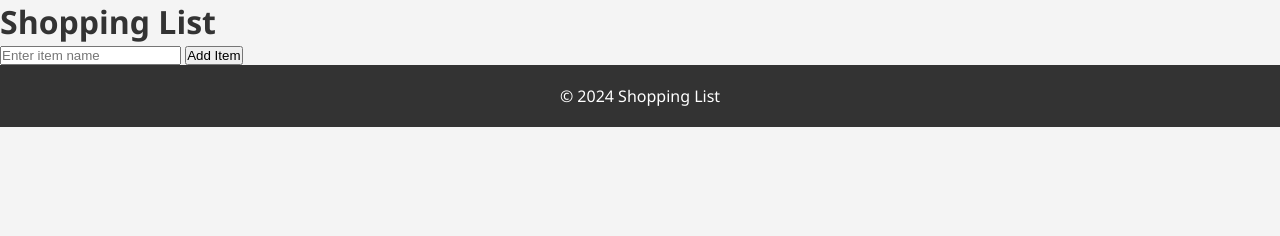
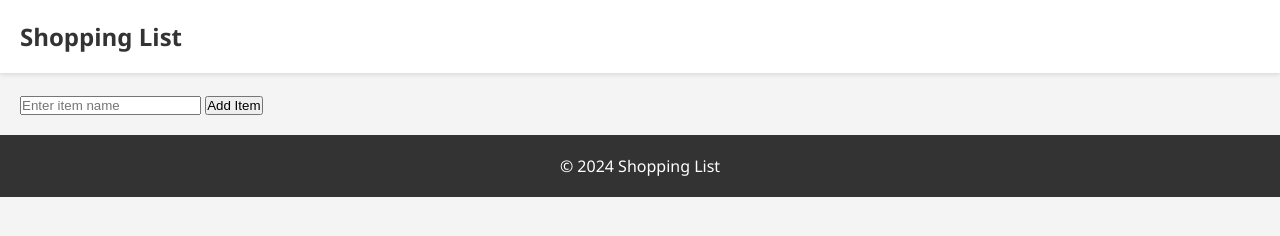
Before and after one commit to Jruiz1980/Shopping, a plain HTML site: page index.html in a window 1280 px wide. Drawn offline with Linux system fonts and the light colour scheme; files that its build step writes are made by us from their sources.

Commit message:
add changes

```diff
--- a/index.html
+++ b/index.html
@@ -4,19 +4,23 @@
         <meta charset="UTF-8">
         <meta name="viewport" content="width=device-width, initial-scale=1.0">
         <title>Shopping List</title>
-        <link rel="stylesheet" href="style/style.css">
+        <link rel="stylesheet" href="styles/style.css">
     </head>
     <body>
+        <header>
             <h1>Shopping List</h1>
+        </header>
+        <main>
             <ul id="shopping-list">
                 </ul>
             <form id="add-item-form">
                 <input type="text" id="item-name" placeholder="Enter item name">
                 <button type="submit">Add Item</button>
             </form>
-        <script src="script.js"></script>
-    </body>
+        </main>
         <footer>
             <p>&copy; 2024 Shopping List</p>
         </footer>
+        <script src="script.js"></script>
+    </body>
 </html>
```
Lines whose indentation alone changed are shown as unchanged.
